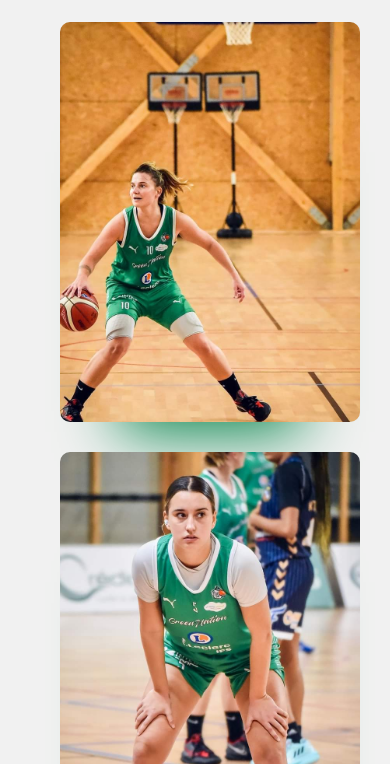
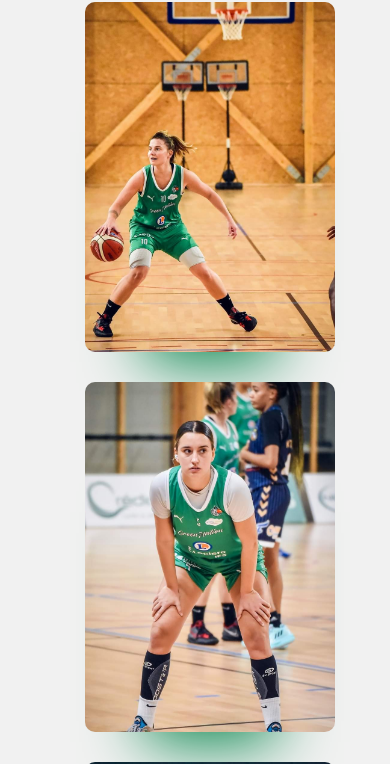
Before and after one commit to MisterWaner/cb-ifs-2, a plain HTML site: page pages/nf1.html in a window 390 px wide. Shown: the part 176-940 px from the top of the page. Drawn offline with nearby package versions, Linux system fonts and the light colour scheme.

Commit message:
change some stuff in grid and responsive for nf1 page

```diff
--- a/styles/nf1.css
+++ b/styles/nf1.css
@@ -28,15 +28,10 @@ body {
 
 /*********************************************** MAIN CONTENT ******************************************/
 .container {
-    max-width: 1250px;
+    width: 90%;
     height: auto;
+    margin: 3rem auto;
 }
-@media screen and(max-width: 1150px) {
-    .container {
-        max-width: 1000px;
-    }
-}
-
 .container h2 {
     text-align: center;
     letter-spacing: 0.3rem;
@@ -44,23 +39,12 @@ body {
     color: #008348;
     font-family: 'Hey August', sans-serif;
     font-weight: 100;
-    margin-top: 3rem;
+    user-select: none;
 }
-
-.container1 {
-    height: auto;
-    margin: 2rem auto;
-}
-
 .content1 {
+    width: 100%;
     display: grid;
     grid-template-columns: repeat(3, 2fr);
-}
-@media screen and (max-width: 1150px) {
-    .content1 {
-        display: grid;
-        grid-template-columns: repeat(2, 2fr);
-    }
 }
 
 .card {
@@ -160,11 +144,6 @@ h3, .stat {
     background: url('../ressources/images/coumba.jpg') center center no-repeat;
     background-size: 42rem;
 }
-/* .card10 {
-    background: url('../ressources/images/evan-fournier.jpg') center center no-repeat;
-    background-size: 42rem;
-
-} */
 
 .card1:hover,
 .card2:hover,
@@ -215,7 +194,7 @@ h3, .stat {
 /****** id match ******/
 .container2,
 .container3 {
-    margin: 0 auto 1rem;
+    padding-top: 3rem;
 
 }
 .content2,
@@ -247,14 +226,55 @@ h3, .stat {
 
 /***************************** RESPONSIVE *********************************/
 
+@media screen and (max-width: 1150px) {
+    .content1 {
+        display: grid;
+        grid-template-columns: repeat(3, 1fr);
+    }
+    .card {
+        width: 27.5rem;
+        height: 37.5rem;
+    }
+    .border {
+        width: 26.5rem;
+        height: 36.5rem
+    }
+}
+@media screen and (max-width: 1050px) {
+    .card {
+        width: 25rem;
+        height: 35rem;
+    }
+    .border {
+        width: 24rem;
+        height: 34rem
+    }
+}
+@media screen and (max-width: 950px) {
+    .content1 {
+        grid-template-columns: repeat(2, 1fr);
+    }
+    .card {
+        width: 30rem;
+        height: 40rem;
+    }
+    .border {
+        width: 29rem;
+        height: 39rem
+    }
+}
 @media screen and (max-width: 767px) {
     .container1 {
         display: flex;
         flex-direction: column;
     }
-    .content1 {
-        display: grid;
-        grid-template-columns: repeat(1, 1fr);
+    .card {
+        width: 25rem;
+        height: 35rem;
+    }
+    .border {
+        height: 34rem;
+        width: 24rem;
     }
     #btn-to-top {
         font-size: 4rem;
@@ -263,3 +283,37 @@ h3, .stat {
         color: var(--green-color);
     }
 }
+@media screen and (max-width: 650px) {
+    .card {
+        width: 22.5rem;
+        height: 32.5rem;
+    }
+    .border {
+        height: 31.5rem;
+        width: 21.5rem;
+    }
+    .card1,
+    .card2,
+    .card3,
+    .card4,
+    .card5,
+    .card6,
+    .card7,
+    .card8,
+    .card9 {
+        background-size: 32.5rem;
+    }
+}
+@media screen and (min-width: 320px) and (max-width: 575px){
+    .content1 {
+        grid-template-columns: repeat(1, 1fr);
+    }
+    .card {
+        width: 25rem;
+        height: 35rem;
+    }
+    .border {
+        width: 24rem;
+        height: 34rem
+    }
+}
```
